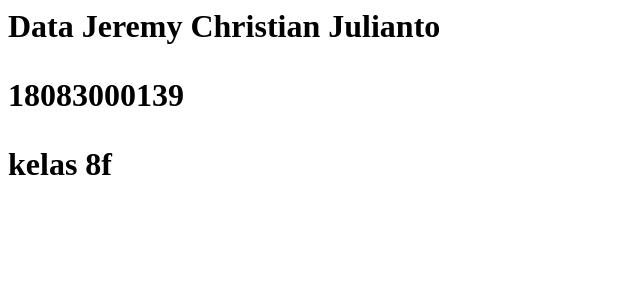
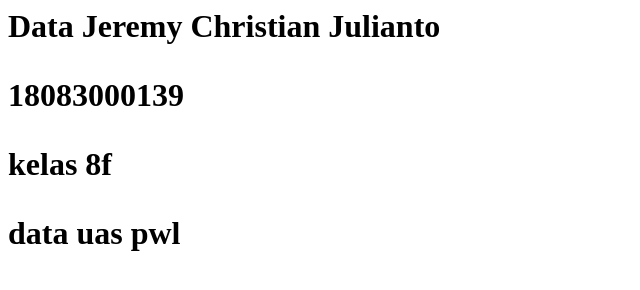
Before and after one commit to jeremy-CJ/uasjerry, a plain HTML site: page index.html in a window 1280 px wide. Shown: the whole page, without its empty margins (0-640 px from the left). Drawn offline with Linux system fonts and the light colour scheme.

Commit message:
Update index.html

```diff
--- a/index.html
+++ b/index.html
@@ -1,3 +1,4 @@
 <h1>Data Jeremy Christian Julianto<h1>
     <p>18083000139</p>
     <p>kelas 8f</p>
+    <p>data uas pwl</p>
```
